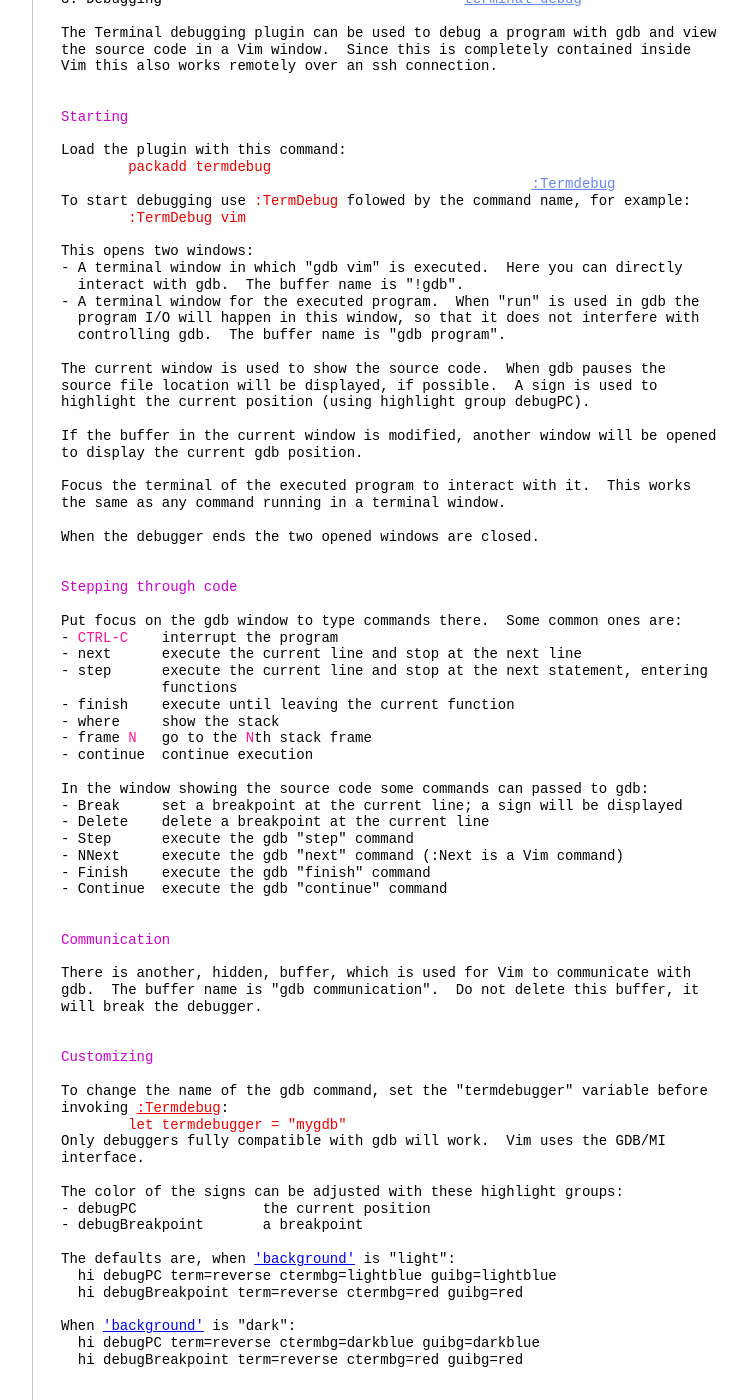
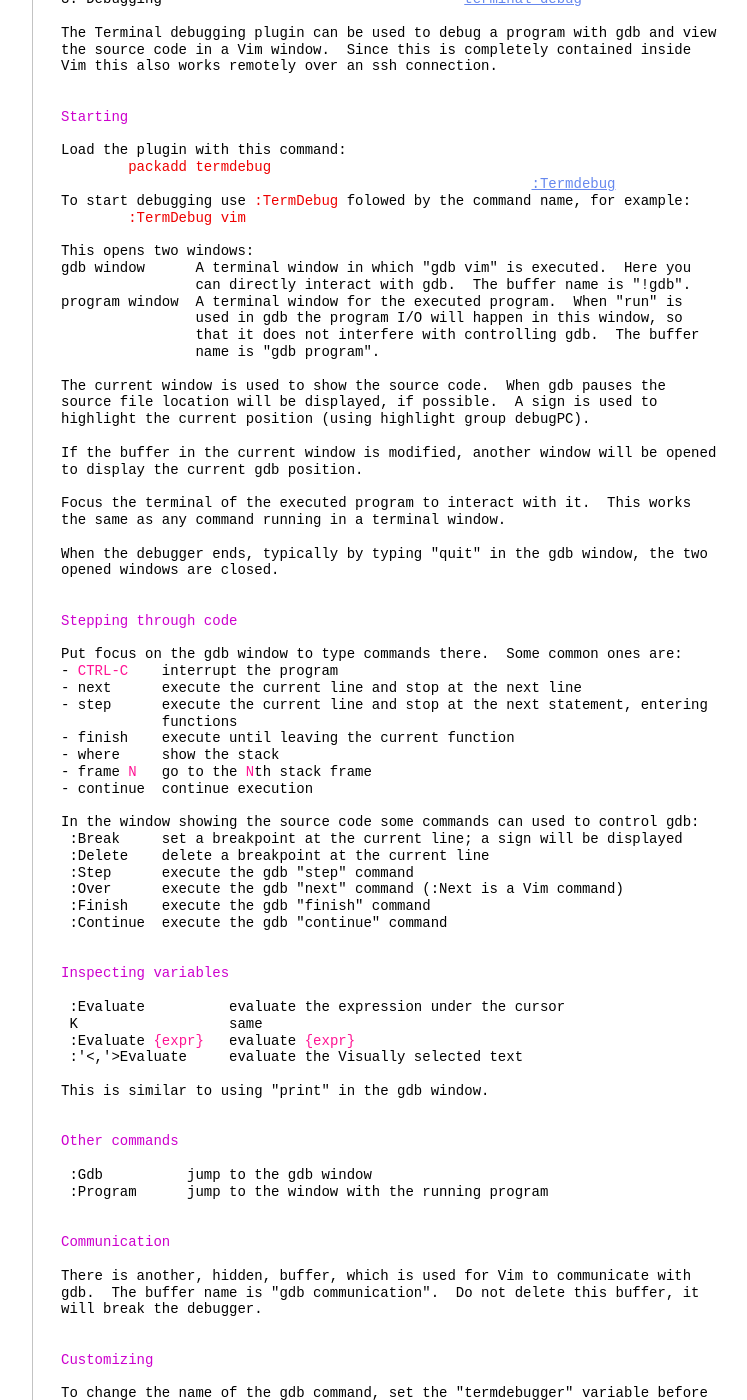
Before and after one commit to vim-jp/vimdoc-en, a Jekyll site: the page built from terminal.html, in a window 1280 px wide and 1400 px high, scrolled down 5318 px. Shown: the whole window, without its empty margins (340-1087 px from the left). Built offline with Jekyll 4.4.1, drawn with Linux system fonts in a browser that asks for light colours; nearby versions of some CDN libraries; comment, search, counter and statistics services are not loaded; some of the changed text lies outside the part shown.

Commit message:
Generated by Travis JOB 226.1
https://travis-ci.org/vim-jp/vimdoc-en/builds/274243047

```diff
--- a/cmdline.html
+++ b/cmdline.html
@@ -835,6 +835,11 @@
 <span class="Todo">Note</span>: these are typed literally, they are not special keys!<br>
 &nbsp;&nbsp;&nbsp;&nbsp;&nbsp;&nbsp;&nbsp;&nbsp;<span class="Special">&lt;cword&gt;</span>&nbsp;&nbsp;&nbsp;&nbsp;is replaced with the word under the cursor (like&nbsp;<a class="Identifier" href="pattern.html#star">star</a>)<br>
 &nbsp;&nbsp;&nbsp;&nbsp;&nbsp;&nbsp;&nbsp;&nbsp;<span class="Special">&lt;cWORD&gt;</span>&nbsp;&nbsp;&nbsp;&nbsp;is replaced with the WORD under the cursor (see&nbsp;<a class="Identifier" href="motion.html#WORD">WORD</a>)<br>
+&nbsp;&nbsp;&nbsp;&nbsp;&nbsp;&nbsp;&nbsp;&nbsp;<span class="Special">&lt;cexpr&gt;</span>&nbsp;&nbsp;&nbsp;&nbsp;is replaced with the word under the cursor, including more<br>
+&nbsp;&nbsp;&nbsp;&nbsp;&nbsp;&nbsp;&nbsp;&nbsp;&nbsp;&nbsp;&nbsp;&nbsp;&nbsp;&nbsp;&nbsp;&nbsp;&nbsp;&nbsp; to form a C expression.&nbsp;&nbsp;E.g., when the cursor is on &quot;arg&quot;<br>
+&nbsp;&nbsp;&nbsp;&nbsp;&nbsp;&nbsp;&nbsp;&nbsp;&nbsp;&nbsp;&nbsp;&nbsp;&nbsp;&nbsp;&nbsp;&nbsp;&nbsp;&nbsp; of &quot;ptr-&gt;arg&quot; then the result is &quot;ptr-&gt;arg&quot;; when the<br>
+&nbsp;&nbsp;&nbsp;&nbsp;&nbsp;&nbsp;&nbsp;&nbsp;&nbsp;&nbsp;&nbsp;&nbsp;&nbsp;&nbsp;&nbsp;&nbsp;&nbsp;&nbsp; cursor is on &quot;]&quot; of &quot;list[idx]&quot; then the result is<br>
+&nbsp;&nbsp;&nbsp;&nbsp;&nbsp;&nbsp;&nbsp;&nbsp;&nbsp;&nbsp;&nbsp;&nbsp;&nbsp;&nbsp;&nbsp;&nbsp;&nbsp;&nbsp; &quot;list[idx]&quot;.&nbsp;&nbsp;This is used for&nbsp;<a class="Identifier" href="eval.html#v:beval_text">v:beval_text</a>.<br>
 &nbsp;&nbsp;&nbsp;&nbsp;&nbsp;&nbsp;&nbsp;&nbsp;<span class="Special">&lt;cfile&gt;</span>&nbsp;&nbsp;&nbsp;&nbsp;is replaced with the path name under the cursor (like what<br>
 &nbsp;&nbsp;&nbsp;&nbsp;&nbsp;&nbsp;&nbsp;&nbsp;&nbsp;&nbsp;&nbsp;&nbsp;&nbsp;&nbsp;&nbsp;&nbsp;&nbsp;&nbsp;&nbsp;<a class="Identifier" href="editing.html#gf">gf</a>&nbsp;uses)<br>
 &nbsp;&nbsp;&nbsp;&nbsp;&nbsp;&nbsp;&nbsp;&nbsp;<span class="Special">&lt;afile&gt;</span>&nbsp;&nbsp;&nbsp;&nbsp;When executing autocommands, is replaced with the file name<br>
--- a/terminal.html
+++ b/terminal.html
@@ -3,7 +3,7 @@
 helpname: 'terminal'
 ---
 <div id='vimCodeElement'>
-<a class="Constant" href="terminal.html" name="terminal.txt">terminal.txt</a>&nbsp;&nbsp;For&nbsp;<span class="Identifier">Vim version 8.0.</span>&nbsp;&nbsp;Last change: 2017 Sep 09<br>
+<a class="Constant" href="terminal.html" name="terminal.txt">terminal.txt</a>&nbsp;&nbsp;For&nbsp;<span class="Identifier">Vim version 8.0.</span>&nbsp;&nbsp;Last change: 2017 Sep 10<br>
 <br>
 <br>
 &nbsp;&nbsp;&nbsp;&nbsp;&nbsp;&nbsp;&nbsp;&nbsp;&nbsp;&nbsp;&nbsp;&nbsp;&nbsp;&nbsp;&nbsp;&nbsp;&nbsp;&nbsp;<span class="Identifier">VIM REFERENCE MANUAL&nbsp;&nbsp;&nbsp;&nbsp;by Bram Moolenaar</span><br>
@@ -323,11 +323,12 @@
 <div class="helpExample">&nbsp;&nbsp;&nbsp;&nbsp;&nbsp;&nbsp;&nbsp;&nbsp;:TermDebug vim</div>
 <br>
 This opens two windows:<br>
-- A terminal window in which &quot;gdb vim&quot; is executed.&nbsp;&nbsp;Here you can directly<br>
-&nbsp;&nbsp;interact with gdb.&nbsp;&nbsp;The buffer name is &quot;!gdb&quot;.<br>
-- A terminal window for the executed program.&nbsp;&nbsp;When &quot;run&quot; is used in gdb the<br>
-&nbsp;&nbsp;program I/O will happen in this window, so that it does not interfere with<br>
-&nbsp;&nbsp;controlling gdb.&nbsp;&nbsp;The buffer name is &quot;gdb program&quot;.<br>
+gdb window&nbsp;&nbsp;&nbsp;&nbsp;&nbsp;&nbsp;A terminal window in which &quot;gdb vim&quot; is executed.&nbsp;&nbsp;Here you<br>
+&nbsp;&nbsp;&nbsp;&nbsp;&nbsp;&nbsp;&nbsp;&nbsp;&nbsp;&nbsp;&nbsp;&nbsp;&nbsp;&nbsp;&nbsp;&nbsp;can directly interact with gdb.&nbsp;&nbsp;The buffer name is &quot;!gdb&quot;.<br>
+program window&nbsp;&nbsp;A terminal window for the executed program.&nbsp;&nbsp;When &quot;run&quot; is<br>
+&nbsp;&nbsp;&nbsp;&nbsp;&nbsp;&nbsp;&nbsp;&nbsp;&nbsp;&nbsp;&nbsp;&nbsp;&nbsp;&nbsp;&nbsp;&nbsp;used in gdb the program I/O will happen in this window, so<br>
+&nbsp;&nbsp;&nbsp;&nbsp;&nbsp;&nbsp;&nbsp;&nbsp;&nbsp;&nbsp;&nbsp;&nbsp;&nbsp;&nbsp;&nbsp;&nbsp;that it does not interfere with controlling gdb.&nbsp;&nbsp;The buffer<br>
+&nbsp;&nbsp;&nbsp;&nbsp;&nbsp;&nbsp;&nbsp;&nbsp;&nbsp;&nbsp;&nbsp;&nbsp;&nbsp;&nbsp;&nbsp;&nbsp;name is &quot;gdb program&quot;.<br>
 <br>
 The current window is used to show the source code.&nbsp;&nbsp;When gdb pauses the<br>
 source file location will be displayed, if possible.&nbsp;&nbsp;A sign is used to<br>
@@ -339,7 +340,8 @@
 Focus the terminal of the executed program to interact with it.&nbsp;&nbsp;This works<br>
 the same as any command running in a terminal window.<br>
 <br>
-When the debugger ends the two opened windows are closed.<br>
+When the debugger ends, typically by typing &quot;quit&quot; in the gdb window, the two<br>
+opened windows are closed.<br>
 <br>
 <br>
 <span class="PreProc">Stepping through code</span><br>
@@ -354,13 +356,29 @@
 - frame&nbsp;<span class="Special">N</span>&nbsp;&nbsp; go to the&nbsp;<span class="Special">N</span>th stack frame<br>
 - continue&nbsp;&nbsp;continue execution<br>
 <br>
-In the window showing the source code some commands can passed to gdb:<br>
-- Break&nbsp;&nbsp;&nbsp;&nbsp; set a breakpoint at the current line; a sign will be displayed<br>
-- Delete&nbsp;&nbsp;&nbsp;&nbsp;delete a breakpoint at the current line<br>
-- Step&nbsp;&nbsp;&nbsp;&nbsp;&nbsp;&nbsp;execute the gdb &quot;step&quot; command<br>
-- NNext&nbsp;&nbsp;&nbsp;&nbsp; execute the gdb &quot;next&quot; command (:Next is a Vim command)<br>
-- Finish&nbsp;&nbsp;&nbsp;&nbsp;execute the gdb &quot;finish&quot; command<br>
-- Continue&nbsp;&nbsp;execute the gdb &quot;continue&quot; command<br>
+In the window showing the source code some commands can used to control gdb:<br>
+&nbsp;:Break&nbsp;&nbsp;&nbsp;&nbsp; set a breakpoint at the current line; a sign will be displayed<br>
+&nbsp;:Delete&nbsp;&nbsp;&nbsp;&nbsp;delete a breakpoint at the current line<br>
+&nbsp;:Step&nbsp;&nbsp;&nbsp;&nbsp;&nbsp;&nbsp;execute the gdb &quot;step&quot; command<br>
+&nbsp;:Over&nbsp;&nbsp;&nbsp;&nbsp;&nbsp;&nbsp;execute the gdb &quot;next&quot; command (:Next is a Vim command)<br>
+&nbsp;:Finish&nbsp;&nbsp;&nbsp;&nbsp;execute the gdb &quot;finish&quot; command<br>
+&nbsp;:Continue&nbsp;&nbsp;execute the gdb &quot;continue&quot; command<br>
+<br>
+<br>
+<span class="PreProc">Inspecting variables</span><br>
+<br>
+&nbsp;:Evaluate&nbsp;&nbsp;&nbsp;&nbsp;&nbsp;&nbsp;&nbsp;&nbsp;&nbsp;&nbsp;evaluate the expression under the cursor<br>
+&nbsp;K&nbsp;&nbsp;&nbsp;&nbsp;&nbsp;&nbsp;&nbsp;&nbsp;&nbsp;&nbsp;&nbsp;&nbsp;&nbsp;&nbsp;&nbsp;&nbsp;&nbsp;&nbsp;same<br>
+&nbsp;:Evaluate&nbsp;<span class="Special">{expr}</span>&nbsp;&nbsp; evaluate&nbsp;<span class="Special">{expr}</span><br>
+&nbsp;:'&lt;,'&gt;Evaluate&nbsp;&nbsp;&nbsp;&nbsp; evaluate the Visually selected text<br>
+<br>
+This is similar to using &quot;print&quot; in the gdb window.<br>
+<br>
+<br>
+<span class="PreProc">Other commands</span><br>
+<br>
+&nbsp;:Gdb&nbsp;&nbsp;&nbsp;&nbsp;&nbsp;&nbsp;&nbsp;&nbsp;&nbsp;&nbsp;jump to the gdb window<br>
+&nbsp;:Program&nbsp;&nbsp;&nbsp;&nbsp;&nbsp;&nbsp;jump to the window with the running program<br>
 <br>
 <br>
 <span class="PreProc">Communication</span><br>
@@ -391,10 +409,6 @@
 &nbsp;&nbsp;hi debugBreakpoint term=reverse ctermbg=red guibg=red<br>
 <br>
 <br>
-<span class="PreProc">NOT WORKING YET:</span><br>
-<br>
-Values of variables can be inspected, etc.<br>
-<br>
 <br>
 &nbsp;vim:tw=78:ts=8:ft=help:norl:<br>
 </div>
```
